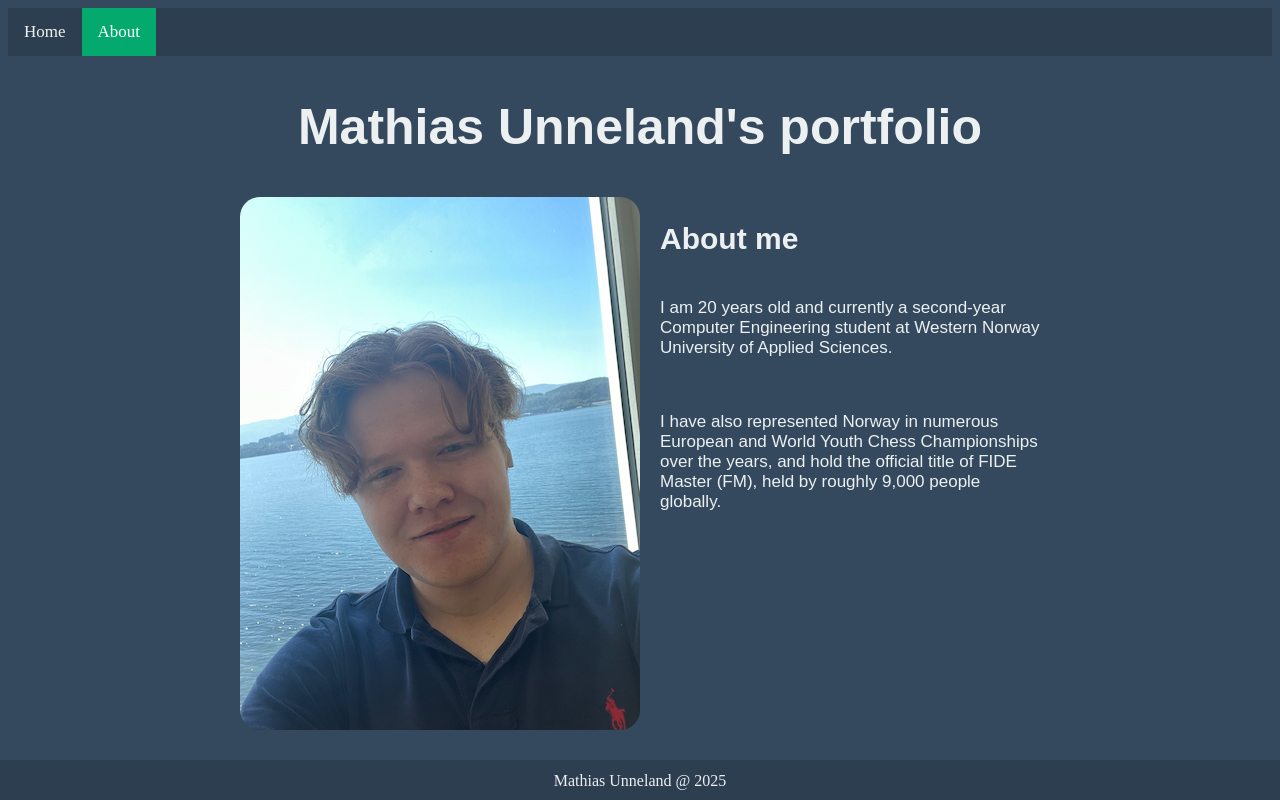
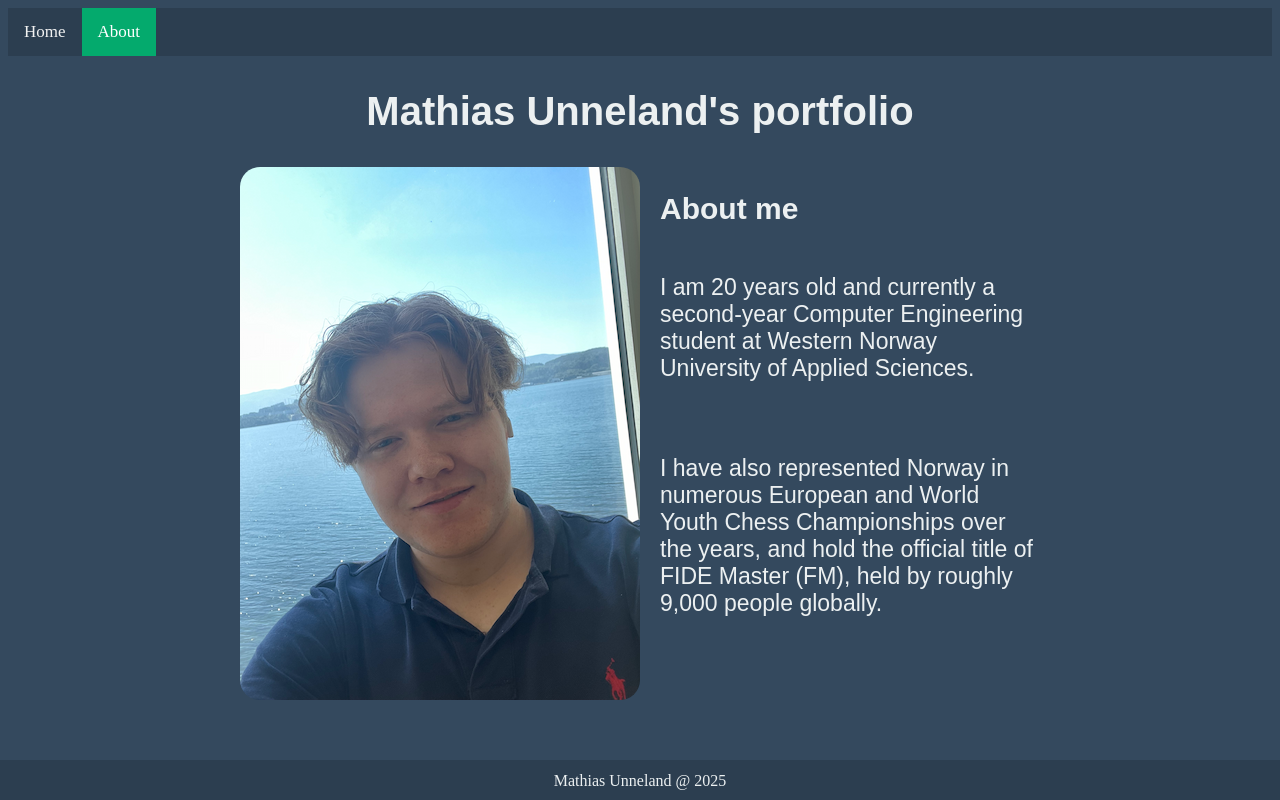
Before and after one commit to mathiasunneland/mathiasunneland.com, a plain HTML site: page about.html in a window 1280 px wide. Drawn offline with Linux system fonts and the light colour scheme.

Commit message:
fix styling for different kinds of mobile devices

```diff
--- a/about.html
+++ b/about.html
@@ -28,8 +28,10 @@
                     University of Applied Sciences.
                     <br><br>
                 </p>
-                <p> I have also represented Norway in numerous European and World Youth Chess Championships over the
-                    years, and hold the official title of FIDE Master (FM), held by roughly 9,000 people globally.</p>
+                <p>I have also represented Norway in numerous European and World Youth Chess Championships over the
+                    years, and hold the official title of FIDE Master (FM), held by roughly 9,000 people globally.
+                    <br><br>
+                </p>
             </div>
         </div>
     </section>
--- a/resources/css/style.css
+++ b/resources/css/style.css
@@ -59,7 +59,7 @@ main .text-container .text {
 main .text-container .text h1 {
     color: #ECF0F1;
     font-family: sans-serif;
-    font-size: 50px;
+    font-size: 40px;
     text-align: center;
 }
 
@@ -91,7 +91,7 @@ main .text-container .socials {
 main .text-container .socials h2 {
     color: #ECF0F1;
     font-family: sans-serif;
-    font-size: 30px;
+    font-size: 25px;
 }
 
 @media screen and (max-width: 600px) {
@@ -171,7 +171,7 @@ main .text-container .about .about-text h2 {
 main .text-container .about .about-text p {
     color: #ECF0F1;
     font-family: sans-serif;
-    font-size: 17px;
+    font-size: 23px;
     text-align: left;
 }
 
```
